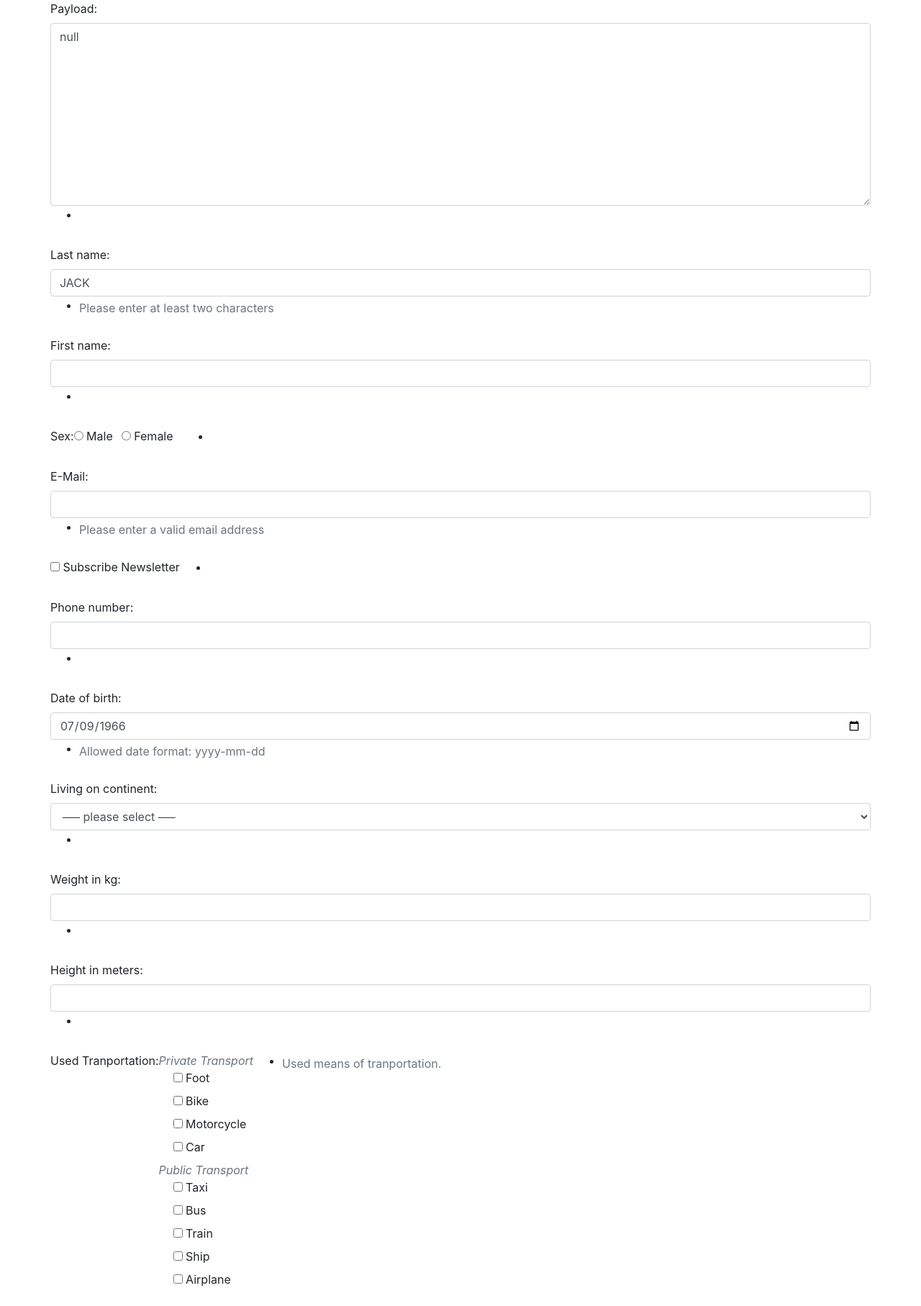
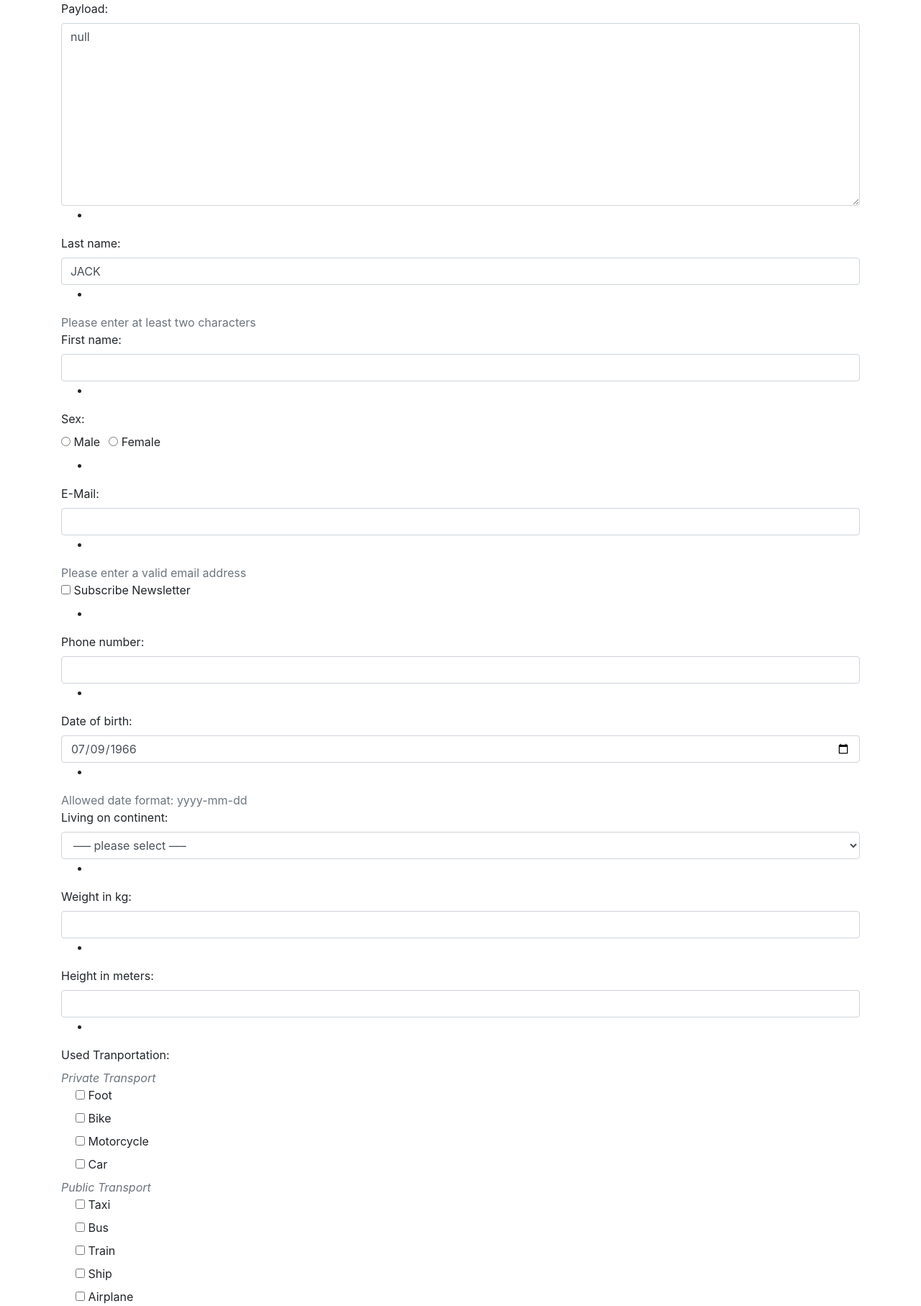
Before and after one commit to jrief/django-formset, a Django app: page /bootstrap/formsetify in a window 1280 px wide. Shown: the top 1815 px of the page at 72% size. Run offline with Django 3.2, Linux system fonts and the light colour scheme; some libraries are stand-ins or nearby versions.

Commit message:
remove class ‘row’ from bootstrap field-group

```diff
--- a/formset/templates/formset/bootstrap4/field_group.html
+++ b/formset/templates/formset/bootstrap4/field_group.html
@@ -1,6 +1,6 @@
 {% spaceless %}
 {% if is_hidden %}{{ widget }}{% else %}
-<django-field-group class="form-group row{% if css_classes %} {{ css_classes }}{% endif %}">
+<django-field-group class="form-group{% if css_classes %} {{ css_classes }}{% endif %}">
 	{% if widget_type != 'checkbox' %}
 	<label for="{{ auto_id }}">{{ label }}:</label>
 	{% endif %}
```
